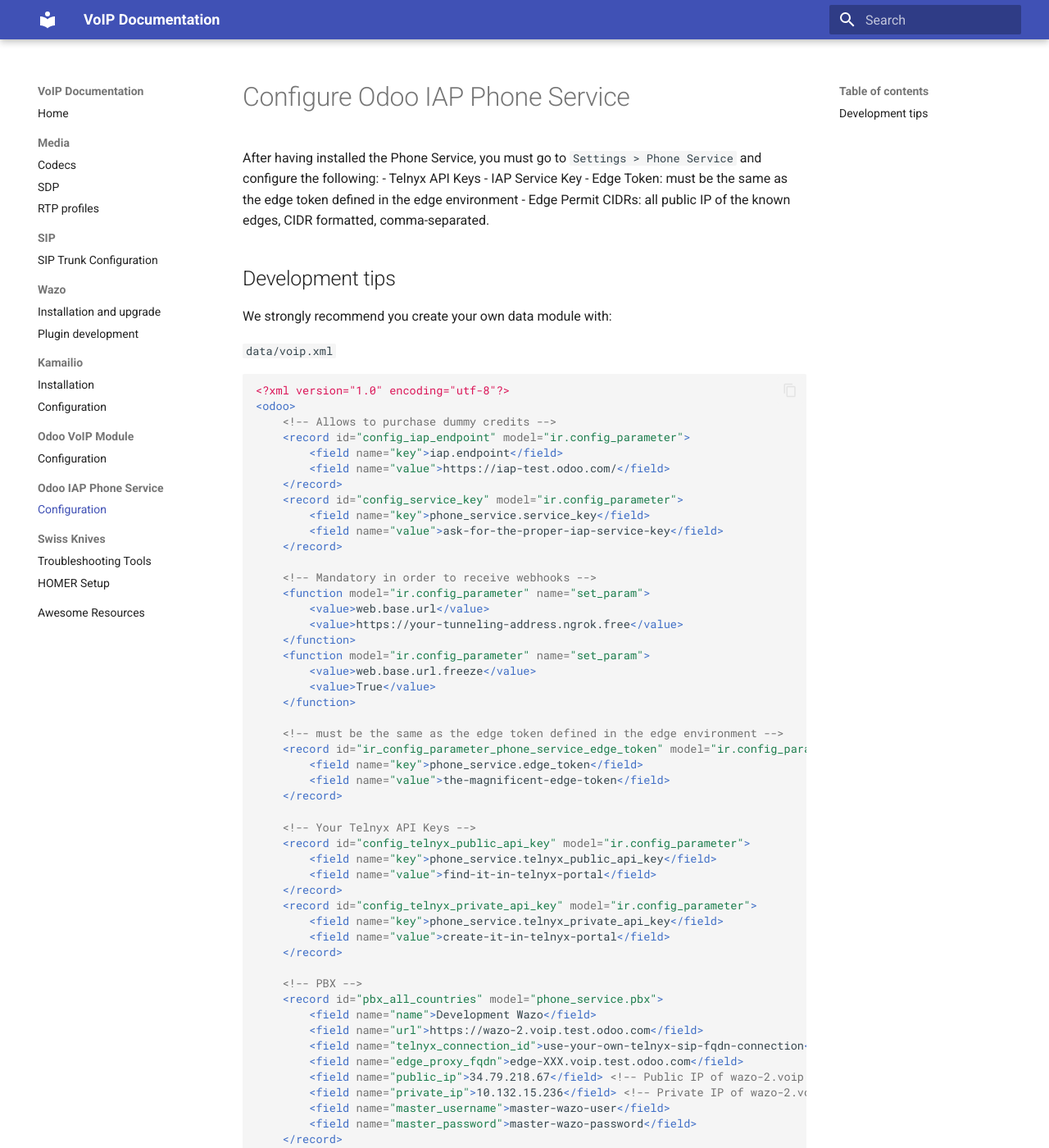
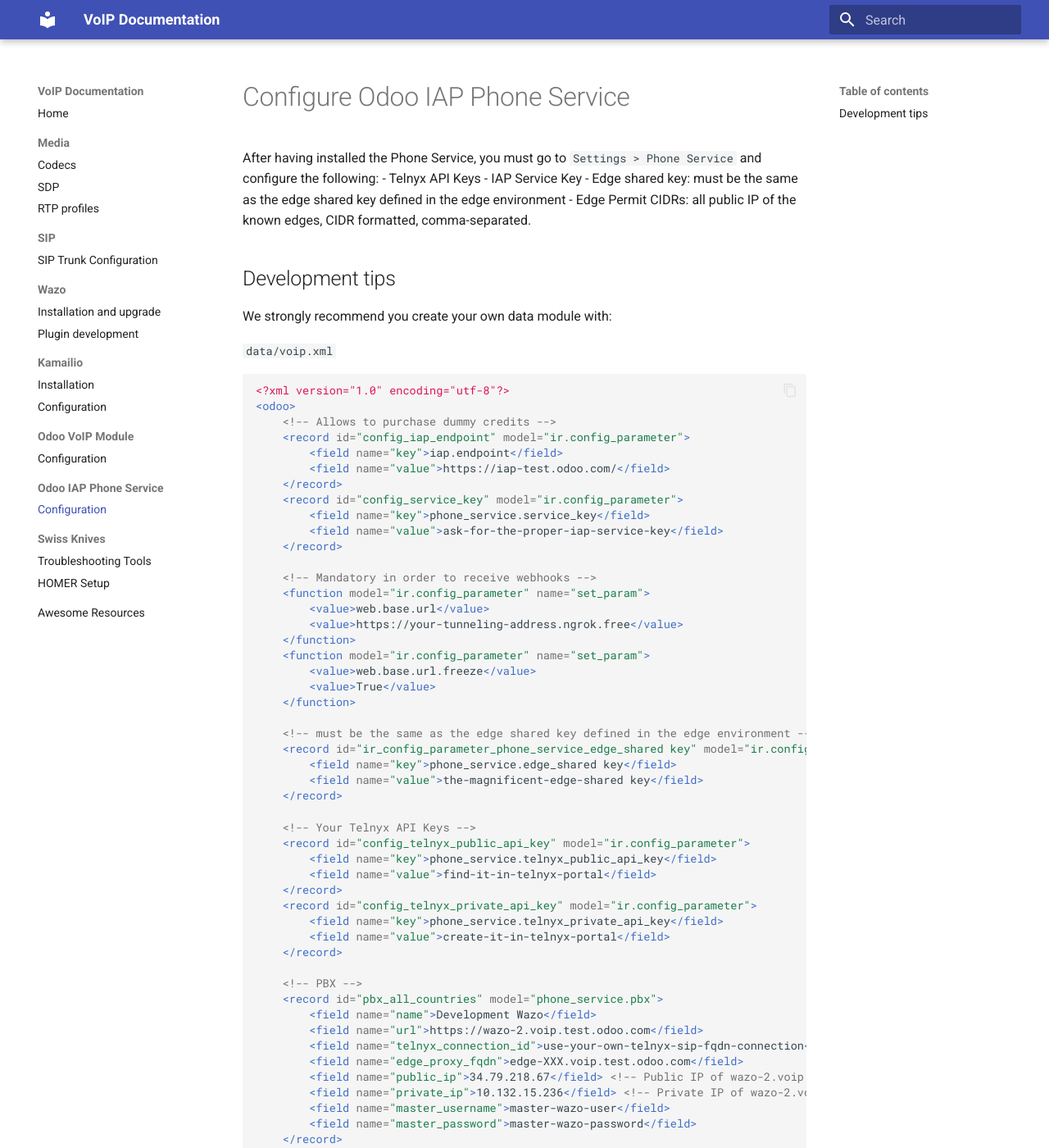
Before and after one commit to SergeBayet/voip-docs, an MkDocs documentation site: the page built from docs/phone_service/configuration.md, in a window 1280 px wide and 1400 px high. Shown: the whole window at 82% size. Built offline with MkDocs 1.6.1 and Material for MkDocs 9.7.7, drawn with Linux system fonts in a browser that asks for light colours.

Commit message:
[IMP] rename edge_token in edge_shared_key

```diff
--- a/docs/phone_service/configuration.md
+++ b/docs/phone_service/configuration.md
@@ -4,7 +4,7 @@
 and configure the following:
 - Telnyx API Keys
 - IAP Service Key
-- Edge Token: must be the same as the edge token defined in the edge environment
+- Edge shared key: must be the same as the edge shared key defined in the edge environment
 - Edge Permit CIDRs: all public IP of the known edges, CIDR formatted, comma-separated.
 
 ## Development tips
@@ -35,10 +35,10 @@
         <value>True</value>
     </function>
 
-    <!-- must be the same as the edge token defined in the edge environment -->
-    <record id="ir_config_parameter_phone_service_edge_token" model="ir.config_parameter">
-        <field name="key">phone_service.edge_token</field>
-        <field name="value">the-magnificent-edge-token</field>
+    <!-- must be the same as the edge shared key defined in the edge environment -->
+    <record id="ir_config_parameter_phone_service_edge_shared key" model="ir.config_parameter">
+        <field name="key">phone_service.edge_shared key</field>
+        <field name="value">the-magnificent-edge-shared key</field>
     </record>
 
     <!-- Your Telnyx API Keys -->
```
